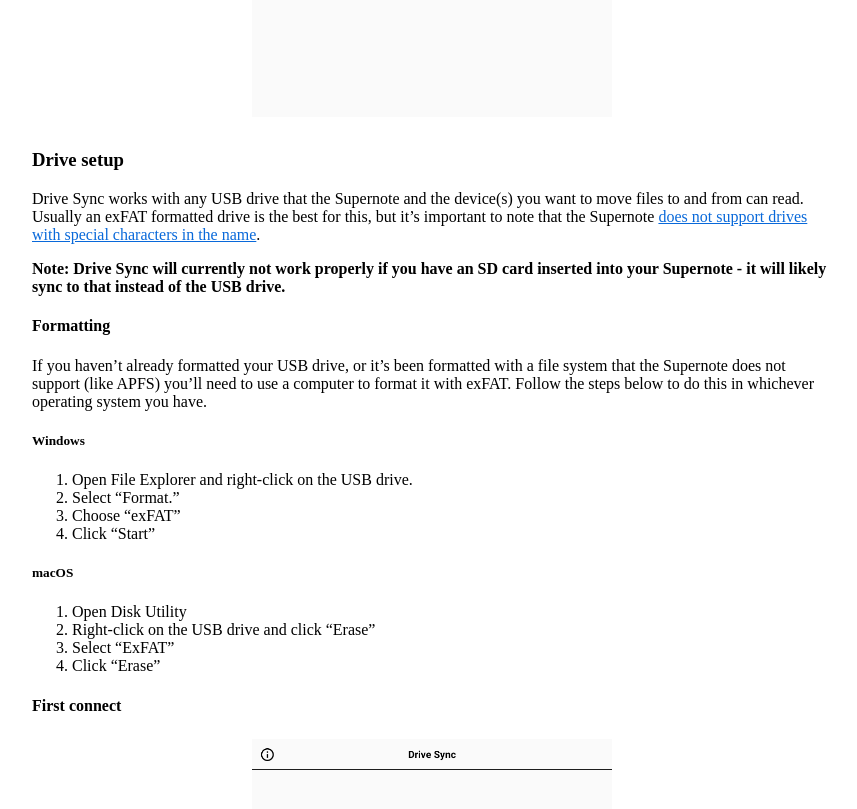
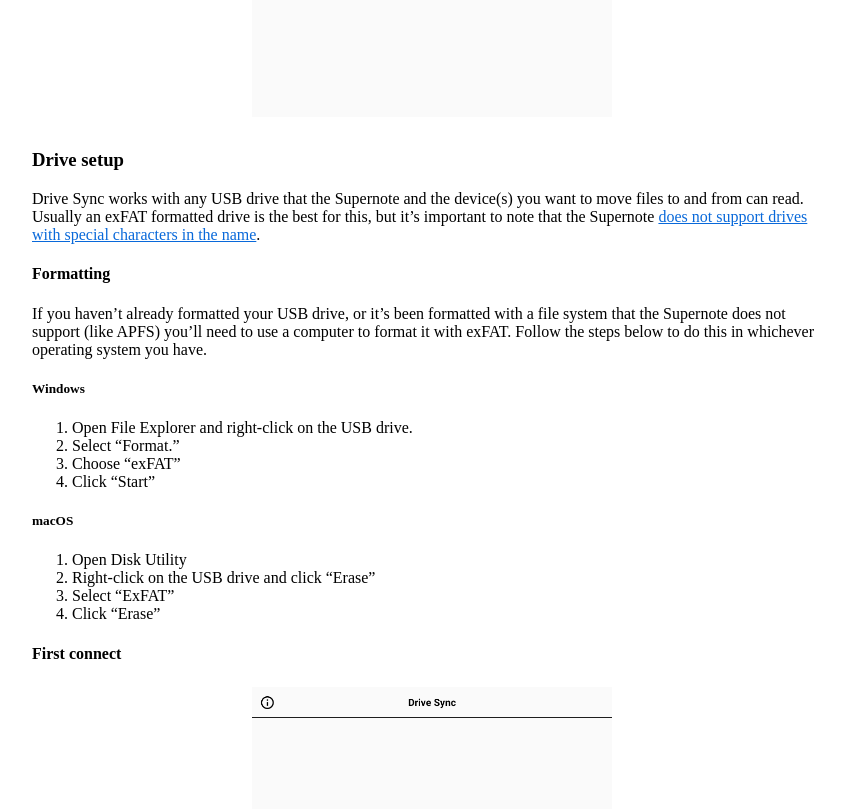
Before and after one commit to seadowg/seadowg.github.com, a Jekyll site: the page built from docs/drive-sync.md, in a window 1280 px wide and 900 px high, scrolled down 2525 px. Shown: the top 809 px of the window, without its empty margins (0-857 px from the left). Built offline with Jekyll 4.4.1, drawn with Linux system fonts in a browser that asks for light colours.

Commit message:
Remove SD card note

```diff
--- a/docs/drive-sync.md
+++ b/docs/drive-sync.md
@@ -34,8 +34,6 @@ From here you need to click on "Drive Sync", enable "Allow access to manage all
 ### Drive setup
 
 Drive Sync works with any USB drive that the Supernote and the device(s) you want to move files to and from can read. Usually an exFAT formatted drive is the best for this, but it's important to note that the Supernote [does not support drives with special characters in the name](https://support.supernote.com/en_US/Tools-Features/usb-otg).
-
-**Note: Drive Sync will currently not work properly if you have an SD card inserted into your Supernote - it will likely sync to that instead of the USB drive.**
 
 #### Formatting
 
```
